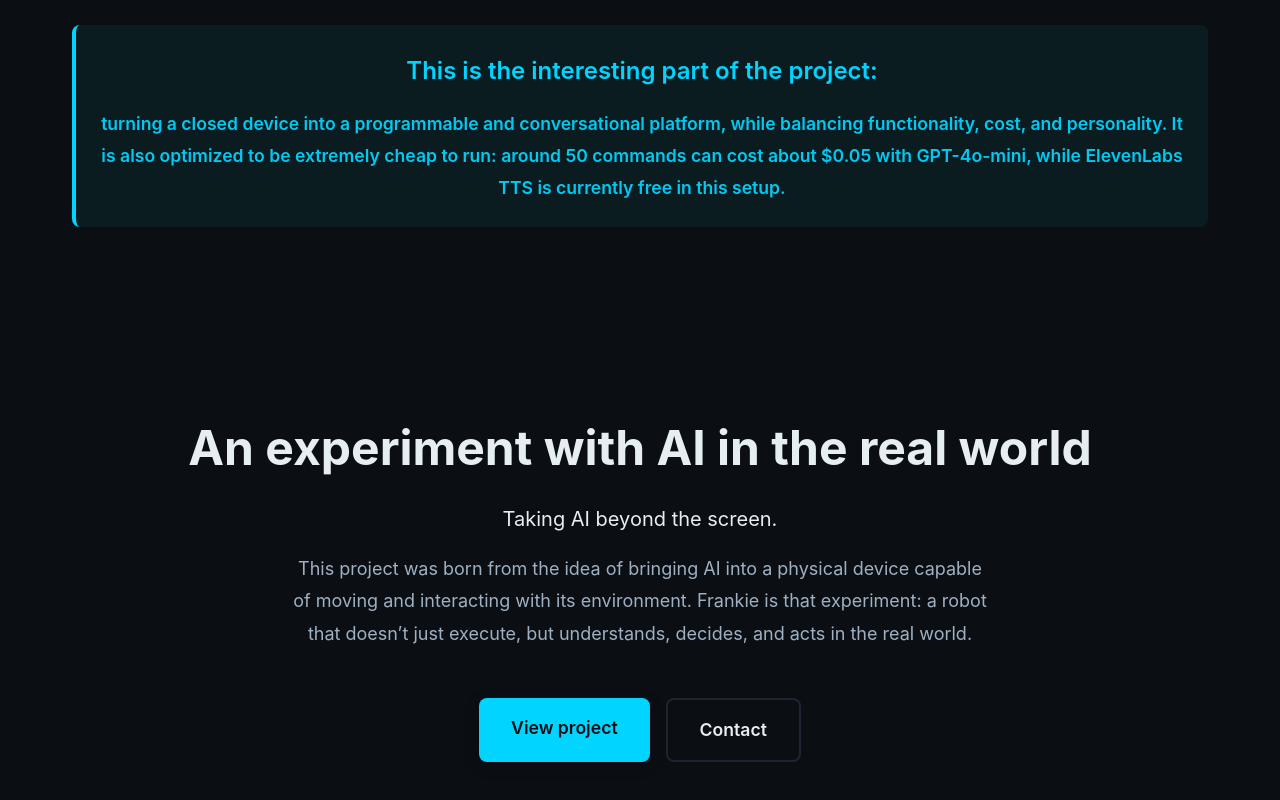
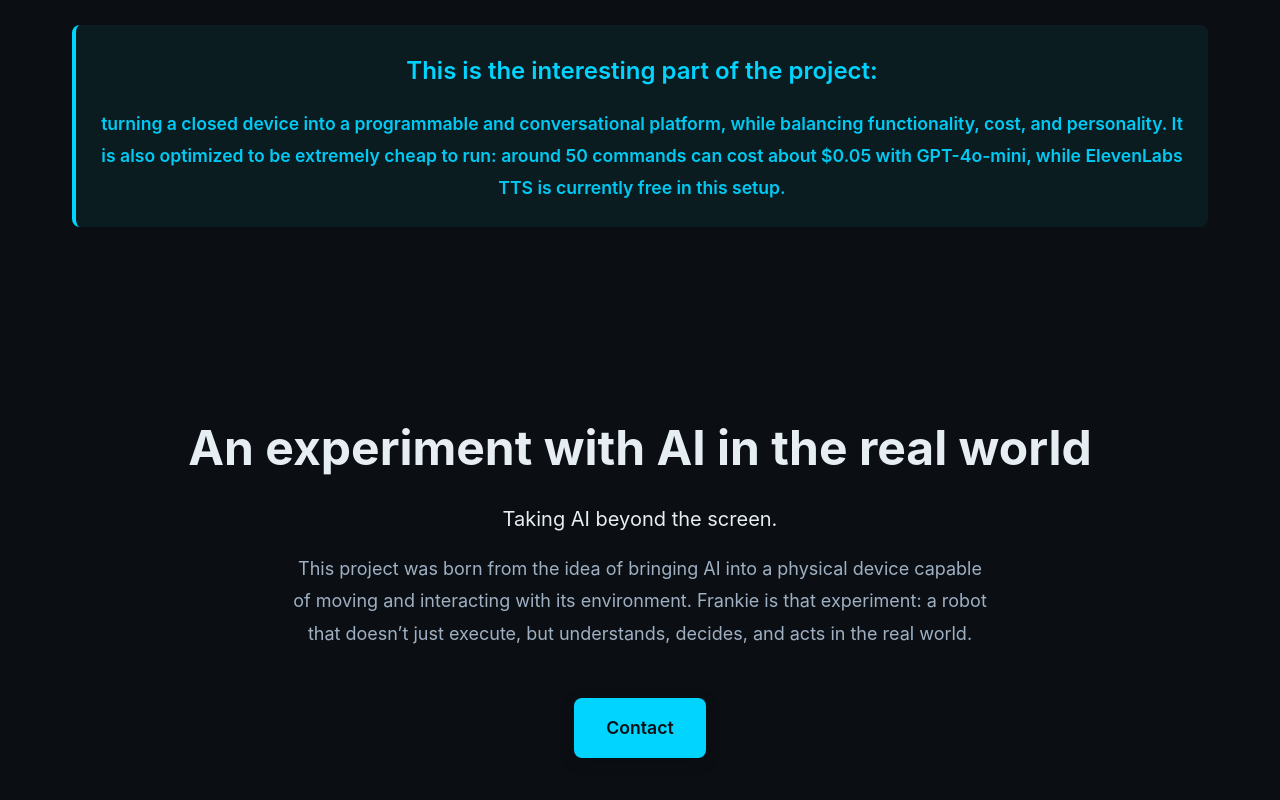
Before and after one commit to francbonet/roborock-frankie-website, a React (Vite) app: page / in a window 1280 px wide. Shown: the part 8196-8996 px from the top of the page. Built offline with nearby package versions, Linux system fonts and the light colour scheme.

Commit message:
feat: implement anchor navigation and remove view project button

```diff
--- a/src/components/AILayer.tsx
+++ b/src/components/AILayer.tsx
@@ -7,7 +7,7 @@ export function AILayer() {
   const t = translations[language].aiLayer;
 
   return (
-    <section className="ai-layer">
+    <section className="ai-layer" id="ai-layer">
       <div className="ai-layer__container">
         <h2 className="ai-layer__title">{t.title}</h2>
 
--- a/src/components/AboutFrankie.tsx
+++ b/src/components/AboutFrankie.tsx
@@ -7,7 +7,7 @@ export function AboutFrankie() {
   const t = getTranslations(language);
 
   return (
-    <section className="about-frankie">
+    <section className="about-frankie" id="about-frankie">
       <div className="about-frankie__container">
         <div className="about-frankie__content">
           <h2 className="about-frankie__title">{t.aboutFrankie.title}</h2>
--- a/src/components/ChallengesLearnings.tsx
+++ b/src/components/ChallengesLearnings.tsx
@@ -7,7 +7,7 @@ export function ChallengesLearnings() {
   const t = translations[language].challenges;
 
   return (
-    <section className="challenges-section">
+    <section className="challenges-section" id="challenges">
       <div className="challenges-container">
         <h2 className="challenges-title">{t.title}</h2>
 
--- a/src/components/FinalCTA.tsx
+++ b/src/components/FinalCTA.tsx
@@ -16,16 +16,8 @@ const FinalCTA = () => {
 
           <div className="final-cta-buttons">
             <a
-              href="https://github.com/roborock-chatgpt"
-              target="_blank"
-              rel="noopener noreferrer"
+              href="mailto:francbonet@gmail.com"
               className="cta-primary"
-            >
-              {t.buttons.viewProject}
-            </a>
-            <a
-              href="mailto:contact@example.com"
-              className="cta-secondary"
             >
               {t.buttons.contact}
             </a>
--- a/src/components/Hero.tsx
+++ b/src/components/Hero.tsx
@@ -6,9 +6,9 @@ const Hero = () => {
   const { language } = useLanguage();
   const t = getTranslations(language);
 
-  const handleDemoClick = () => {
-    const demoSection = document.getElementById('demo');
-    demoSection?.scrollIntoView({ behavior: 'smooth' });
+  const handleGalleryClick = () => {
+    const gallerySection = document.getElementById('gallery');
+    gallerySection?.scrollIntoView({ behavior: 'smooth' });
   };
 
   const handleHowItWorksClick = () => {
@@ -23,7 +23,7 @@ const Hero = () => {
           <h1 className="hero-title">{t.hero.title}</h1>
           <p className="hero-subtitle">{t.hero.subtitle}</p>
           <div className="hero-ctas">
-            <button className="cta-primary" onClick={handleDemoClick}>
+            <button className="cta-primary" onClick={handleGalleryClick}>
               {t.hero.ctaDemo}
             </button>
             <button className="cta-secondary" onClick={handleHowItWorksClick}>
--- a/src/components/HowItWorks.tsx
+++ b/src/components/HowItWorks.tsx
@@ -7,7 +7,7 @@ const HowItWorks = () => {
   const t = translations[language].howItWorks;
 
   return (
-    <section className="how-it-works">
+    <section className="how-it-works" id="how-it-works">
       <div className="container">
         <h2 className="section-title">{t.title}</h2>
         <p className="section-subtitle">{t.subtitle}</p>
--- a/src/components/WhatCanDo.tsx
+++ b/src/components/WhatCanDo.tsx
@@ -8,7 +8,7 @@ const WhatCanDo: React.FC = () => {
   const t = translations[language].whatCanDo;
 
   return (
-    <section className="what-can-do">
+    <section className="what-can-do" id="what-can-do">
       <div className="what-can-do__container">
         <h2 className="what-can-do__title">{t.title}</h2>
         <p className="section-subtitle">{t.intro}</p>
```
